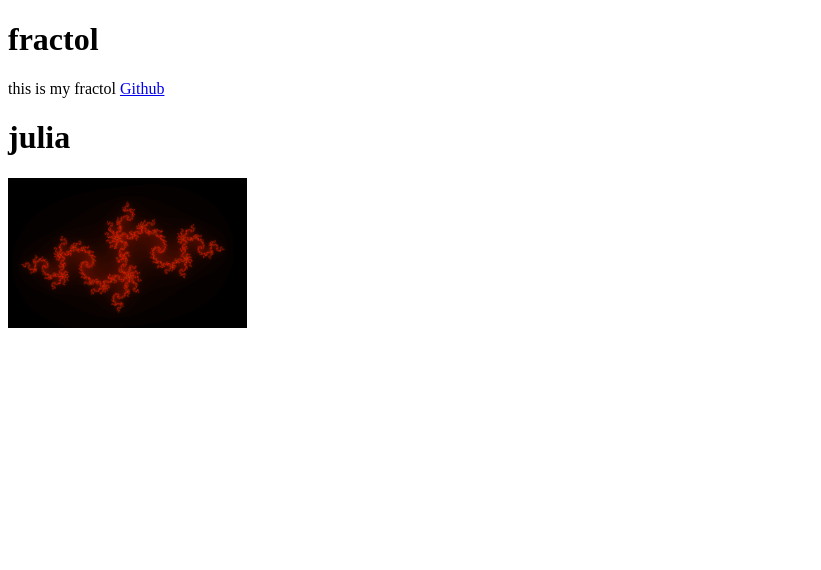
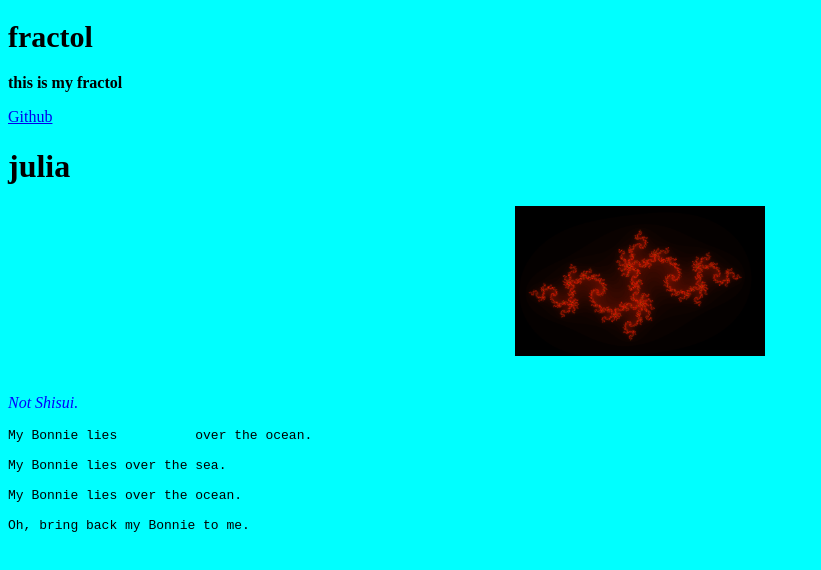
Before and after one commit to Mouad-kimdil/HTML-learning, a plain HTML site: page index.html in a window 1280 px wide. Shown: the whole page, without its empty margins (0-821 px from the left). Drawn offline with Linux system fonts and the light colour scheme.

Commit message:
add some tags

```diff
--- a/index.html
+++ b/index.html
@@ -1,15 +1,27 @@
 <!DOCTYPE html>
-<html>
+<html lang="en-US">
 	<head>
 		<title>Mouad</title>
 	</head>
-	<body>
-		<h1>fractol</h1>
-		<p1>this is my fractol</p1>
+	<body style="background-color: aqua;">
+		<h1 style="font-size: 30px;"> fractol</h1>
+		<p title='my implementation of "fractal set"; background-color: black'><strong> this is my fractol </strong></p>
 		<a href="https://github.com/Mouad-kimdil/fractol">Github</a>
 		<br>
-		<h1>julia</h1>
-		<img src="./Screen Shot 2024-02-22 at 3.40.34 AM.png" alt="Mouad" with="100" height="150">
+		<h1 font-size: 25px; font-family: Verdana;"> julia</h1>
+		<div style="text-align: center;">
+			<img src="./Screen Shot 2024-02-22 at 3.40.34 AM.png" alt="julia fractal" width="250" height="150">
+		</div>
 		<br>
+		<p style="color:blue;"><i>Not Shisui.</i></p>
+		<pre>
+My Bonnie lies 		over the ocean.
+
+My Bonnie lies over the sea.
+
+My Bonnie lies over the ocean.
+
+Oh, bring back my Bonnie to me.
+		</pre>
 	</body>
 </html>
```
